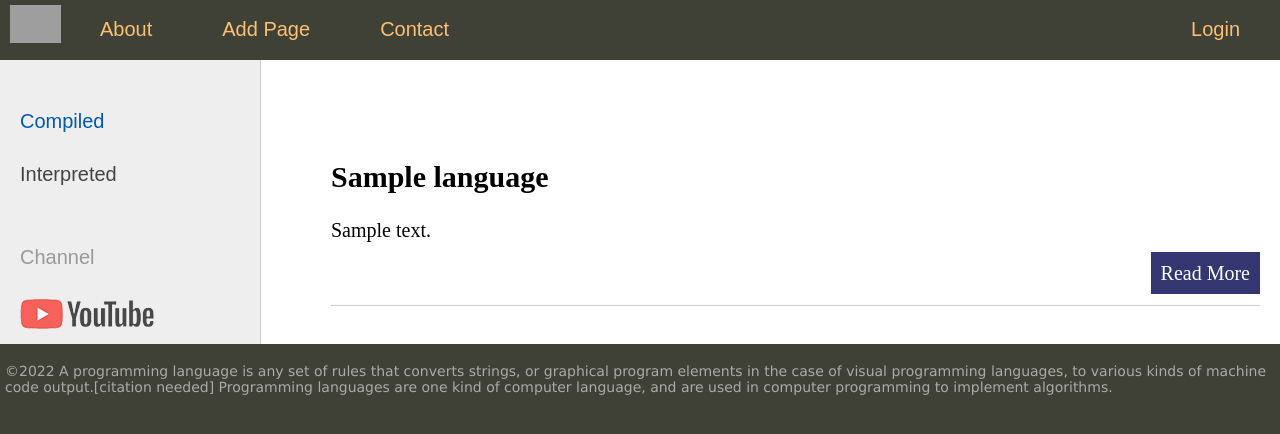
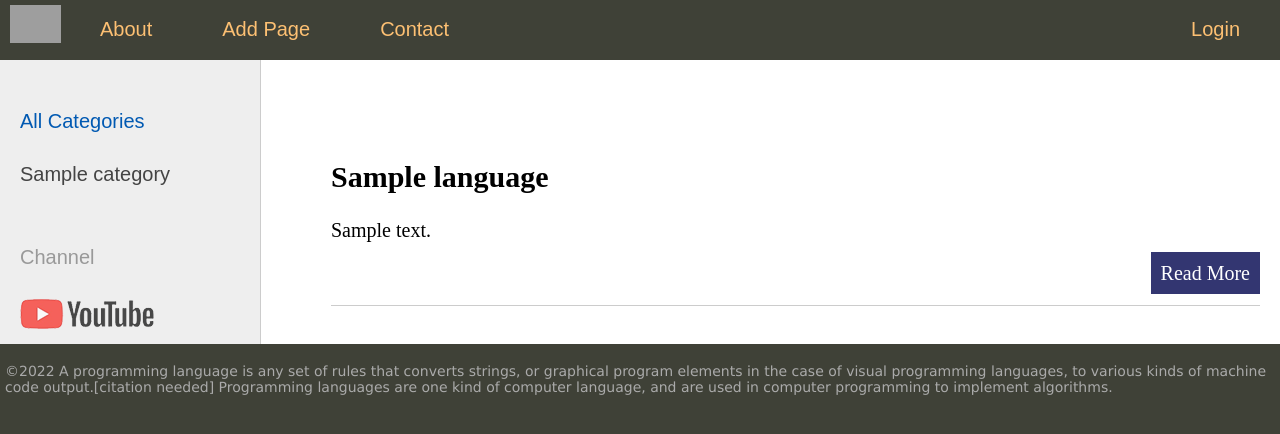
Before and after one commit to comradeos/webpydj, a Django app: page / in a window 1280 px wide. Shown: the top 434 px of the page. Run offline with Django 4.2, Linux system fonts and the light colour scheme; tables that the repository leaves empty hold one stand-in row (values such as "Sample post"); grey boxes are pictures that could not be loaded.

Commit message:
updated cat url

```diff
--- a/sources/coreapp/templates/coreapp/base.html
+++ b/sources/coreapp/templates/coreapp/base.html
@@ -40,13 +40,25 @@
                         <!-- Sidebar слева -->
                         <td valign="top" class="left-chapters">
                             <ul id="leftchapters">
-                                <li class="selected">Compiled</li>
-                                <li><a href="#">Interpreted</a></li>
+
+                                {% if cat_selected == 0 %}
+                                    <li class="selected">All Categories</li>
+                                {% else %}
+                                    <li><a href="{% url 'home' %}">All Categories</a></li>
+                                {% endif %}
+
+                                {% for c in cats %}
+                                {% if c.pk == cat_selected %}
+                                    <li class="selected">{{c.name}}</li>
+                                {% else %}
+                                    <li><a href="{{ c.get_absolute_url }}">{{c.name}}</a></li>
+                                    <!-- <li><a href="{% url 'category' c.id %}">{{c.name}}</a></li> -->
+                                {% endif %}
+                                {% endfor %}
+
                                 <li class="share">
                                     <p>Channel</p>
-                                    <a class="share-yt"
-                                        href="#"
-                                        target="_blank" rel="nofollow"></a>
+                                    <a class="share-yt" href="#" target="_blank" rel="nofollow"></a>
                                 </li>
                             </ul>
                         </td>
@@ -72,7 +84,10 @@
         <tr>
             <td valign=top>
                 <div id="footer">
-                    <p>&copy;2022 A programming language is any set of rules that converts strings, or graphical program elements in the case of visual programming languages, to various kinds of machine code output.[citation needed] Programming languages are one kind of computer language, and are used in computer programming to implement algorithms.</p>
+                    <p>&copy;2022 A programming language is any set of rules that converts strings, or graphical program
+                        elements in the case of visual programming languages, to various kinds of machine code
+                        output.[citation needed] Programming languages are one kind of computer language, and are used
+                        in computer programming to implement algorithms.</p>
                 </div>
             </td>
         </tr>
```
